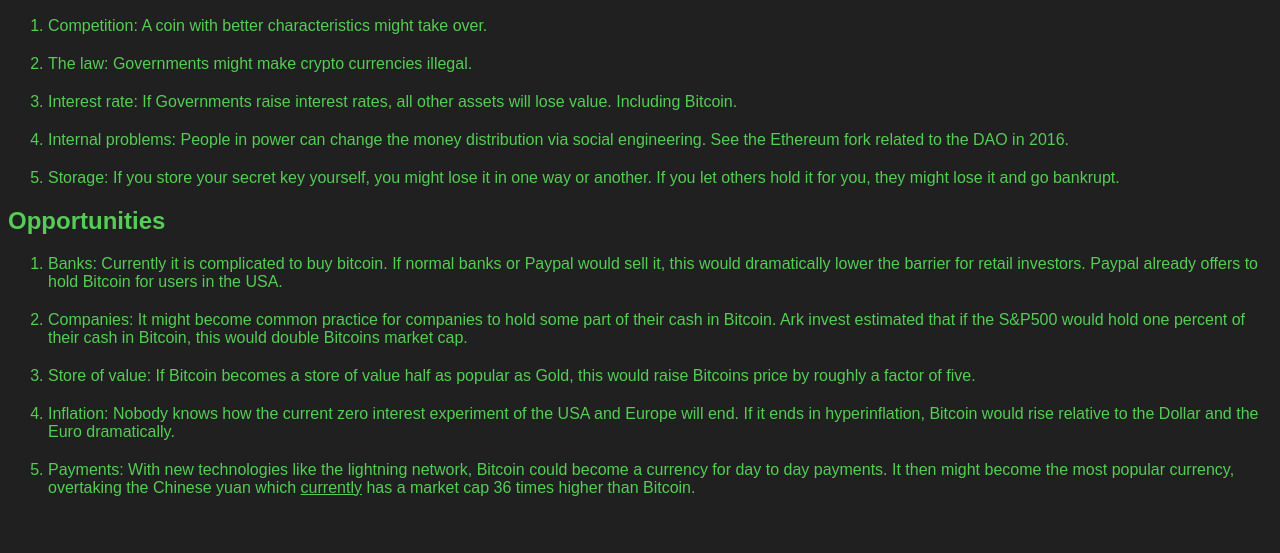
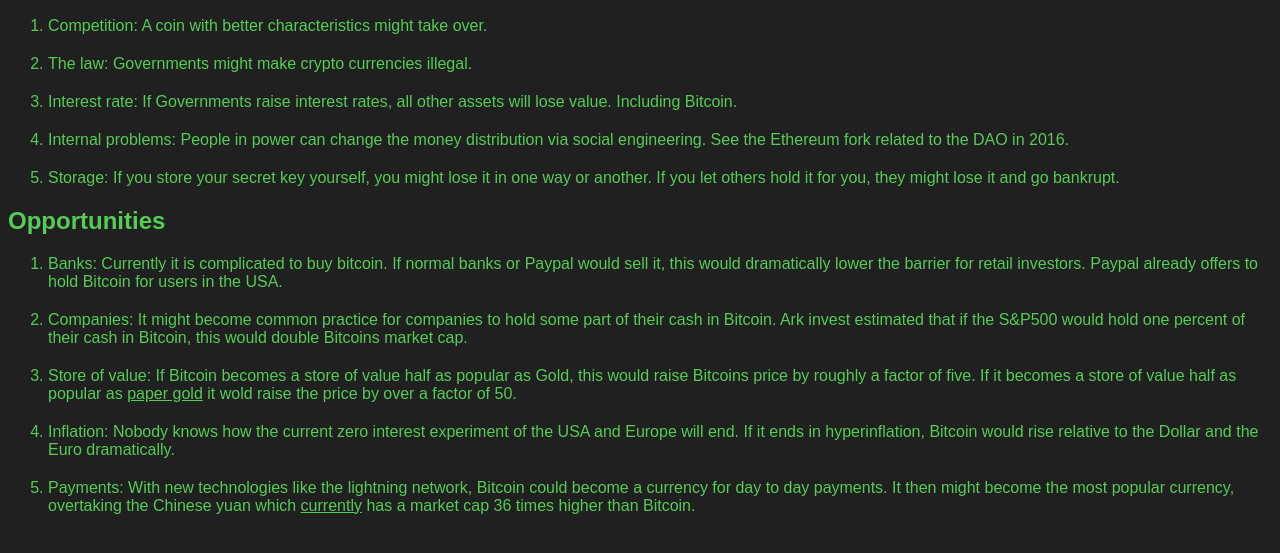
Before and after one commit to zenvestor/bitcoin, a plain HTML site: page index.html in a window 1280 px wide. Shown: the part 111-664 px from the top of the page. Drawn offline with Linux system fonts and the light colour scheme.

Commit message:
Update index.html

```diff
--- a/index.html
+++ b/index.html
@@ -68,7 +68,10 @@
 <li>
  Store of value: If Bitcoin becomes a store of value
  half as popular as Gold, this would raise Bitcoins
- price by roughly a factor of five.
+ price by roughly a factor of five. If it becomes a
+ store of value half as popular as
+ <a href="https://bbj.hu/economy/statistics/analysis/an-upcoming-paper-gold-crisis">paper gold</a>
+ it wold raise the price by over a factor of 50.
 </li>
 
 <li>
```
